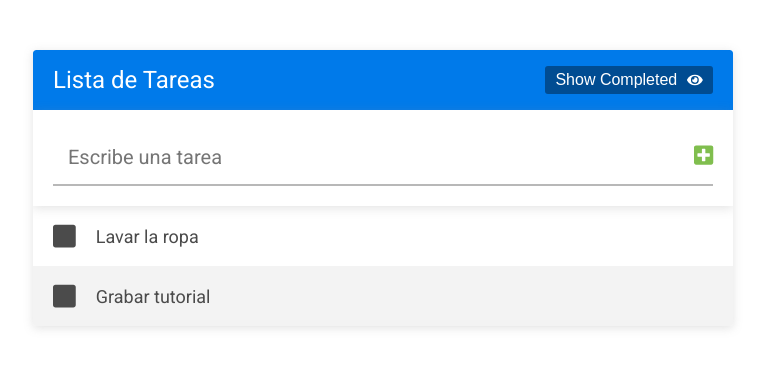
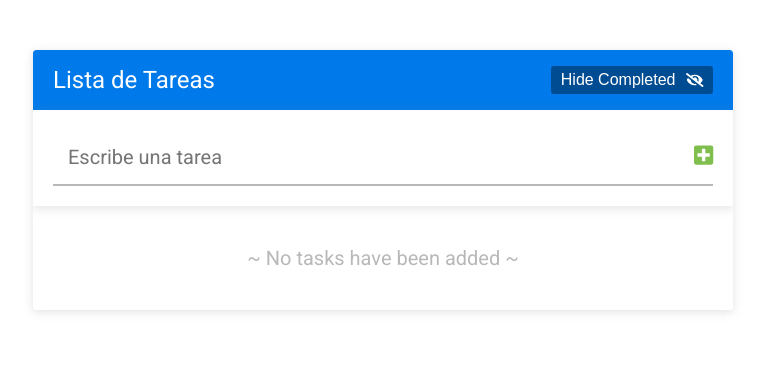
Before and after one commit to josgabfer/React, a React (Create React App) app in the folder Practicas/app_lista_tareas/: page / in a window 1280 px wide. Shown: the top 368 px of the page, without its empty margins (257-1022 px from the left). Built offline with nearby package versions, Linux system fonts and the light colour scheme.

Commit message:
Lista de Tareas terminado

```diff
--- a/Practicas/app_lista_tareas/src/App.js
+++ b/Practicas/app_lista_tareas/src/App.js
@@ -1,28 +1,40 @@
-import React, {useState} from 'react';
+import React, {useState, useEffect} from 'react';
 import './App.css';
 import Header from './componentes/Header';
 import FormularioTareas from './componentes/FormularioTareas';
 import ListaTareas from './componentes/ListaTareas';
 
 const App = () => {
-  const [tareas, cambiarTareas] = useState(
-    [
-      {
-        id: 1,
-        texto: 'Lavar la ropa',
-        completada: false
-      },
-      {
-        id: 2,
-        texto: 'Grabar tutorial',
-        completada: false
-      }
-    ]
-  );
+  // Se obtienen las tareas guardadas de local Storage
+  const tareasGuardadas =
+  localStorage.getItem('tareas') ?
+  JSON.parse(localStorage.getItem('tareas')) : [];
 
-  const [mostrarCompletadas, cambiarMostrarCompletadas] = useState(false);
+  // Se establece el estado de las tareas
+  const [tareas, cambiarTareas] = useState(tareasGuardadas);
 
-  console.log({tareas});
+
+ // Se guardan las tareas en local Storage
+  useEffect(() =>{
+    JSON.stringify(tareas);
+    localStorage.setItem('tareas',JSON.stringify(tareas));
+  }, [tareas]);
+
+
+let configMostrarCompletadas = '';
+if(localStorage.getItem('mostrarCompletadas') === null ){
+  configMostrarCompletadas = true;
+}else{
+ configMostrarCompletadas = localStorage.getItem('mostrarCompletadas') === 'true';
+}
+  // Se crea un estado para las tareas
+  const [mostrarCompletadas, cambiarMostrarCompletadas] = useState(configMostrarCompletadas);
+
+  // Se guardan los estados de mostrar Completadas
+  useEffect(() =>{
+   localStorage.setItem('mostrarCompletadas',mostrarCompletadas.toString());
+  }, [mostrarCompletadas]);
+
   return (
 <div className="contenedor">
   <Header
--- a/Practicas/app_lista_tareas/src/componentes/FormularioTareas.js
+++ b/Practicas/app_lista_tareas/src/componentes/FormularioTareas.js
@@ -24,6 +24,7 @@
 				}
 			]
 		);
+        cambiarInputTarea("");
 	}
 
     return(
```
